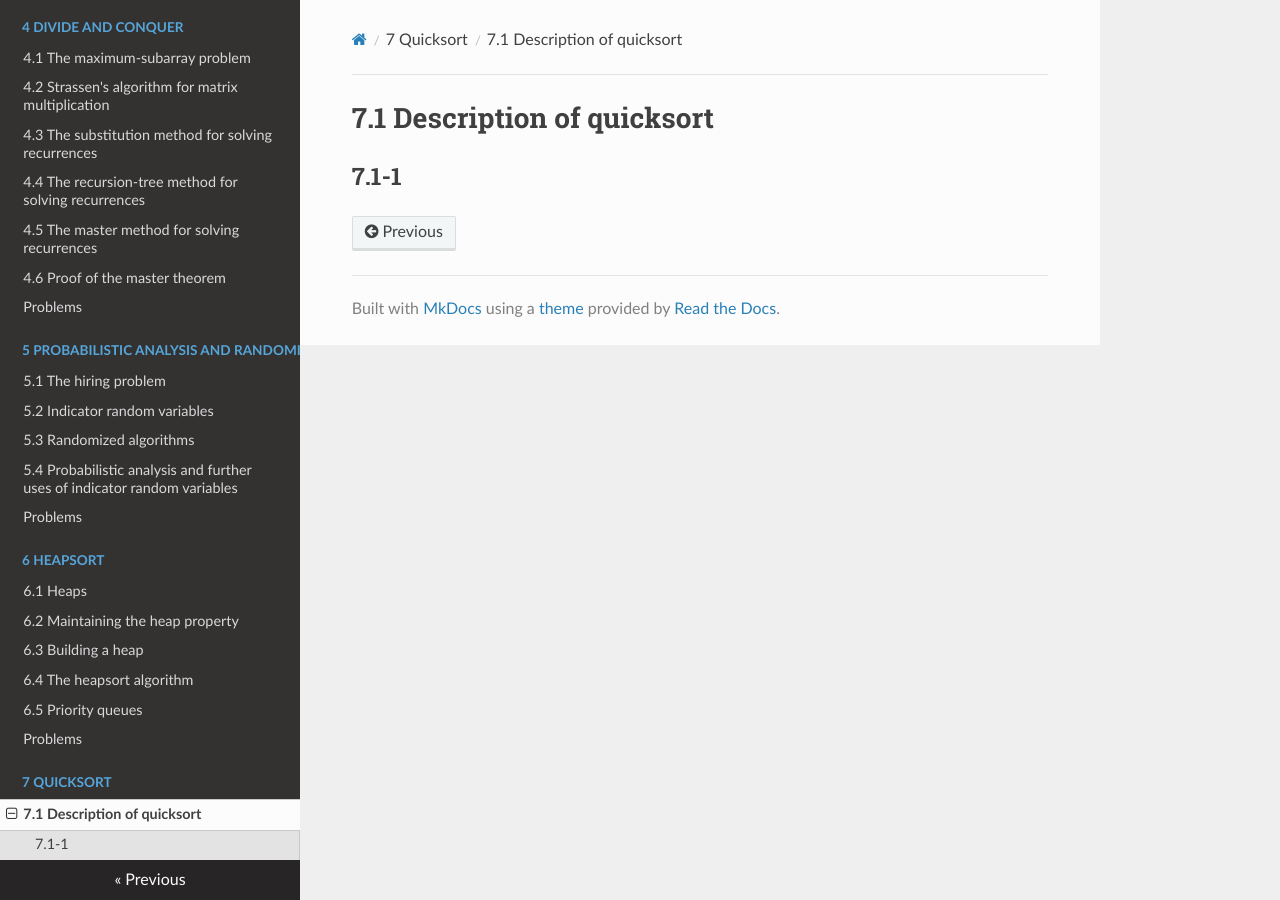
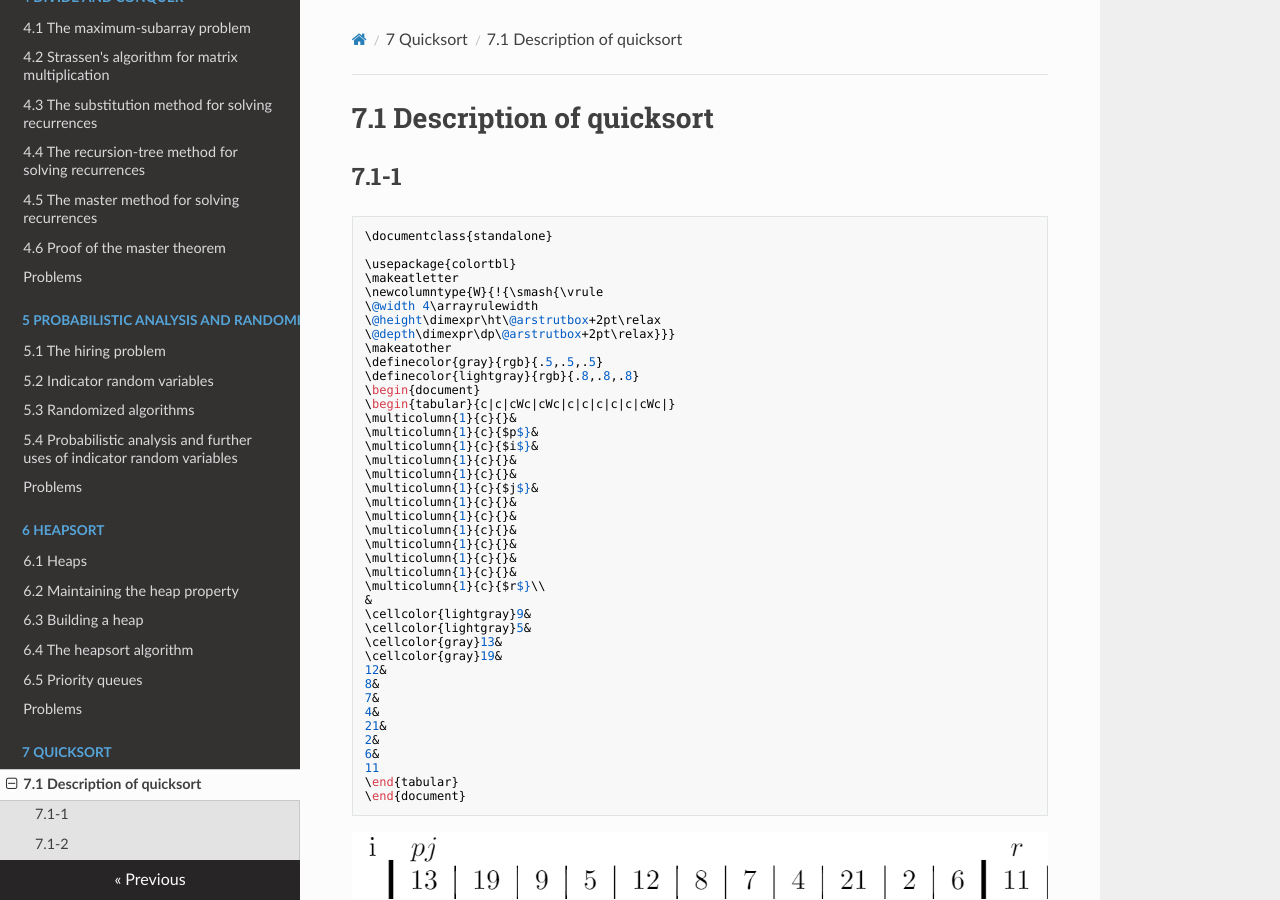
Before and after one commit to Frederick-S/Introduction-to-Algorithms-Notes, an MkDocs documentation site: the page built from docs/7-Quicksort/7.1-Description-of-quicksort.md, in a window 1280 px wide and 900 px high. Built offline with MkDocs 1.6.1, drawn with Linux system fonts in a browser that asks for light colours; nearby versions of some CDN libraries; old or Windows-style settings are respelled for this version of MkDocs.

Commit message:
Add 7.1-2

````diff
--- a/docs/7-Quicksort/7.1-Description-of-quicksort.md
+++ b/docs/7-Quicksort/7.1-Description-of-quicksort.md
@@ -1,2 +1,73 @@
 # 7.1 Description of quicksort
 ## 7.1-1
+```
+\documentclass{standalone}
+
+\usepackage{colortbl}
+\makeatletter
+\newcolumntype{W}{!{\smash{\vrule
+\@width 4\arrayrulewidth
+\@height\dimexpr\ht\@arstrutbox+2pt\relax
+\@depth\dimexpr\dp\@arstrutbox+2pt\relax}}}
+\makeatother
+\definecolor{gray}{rgb}{.5,.5,.5}
+\definecolor{lightgray}{rgb}{.8,.8,.8}
+\begin{document}
+\begin{tabular}{c|c|cWc|cWc|c|c|c|c|c|cWc|}
+\multicolumn{1}{c}{}&
+\multicolumn{1}{c}{$p$}&
+\multicolumn{1}{c}{$i$}&
+\multicolumn{1}{c}{}&
+\multicolumn{1}{c}{}&
+\multicolumn{1}{c}{$j$}&
+\multicolumn{1}{c}{}&
+\multicolumn{1}{c}{}&
+\multicolumn{1}{c}{}&
+\multicolumn{1}{c}{}&
+\multicolumn{1}{c}{}&
+\multicolumn{1}{c}{}&
+\multicolumn{1}{c}{$r$}\\
+&
+\cellcolor{lightgray}9&
+\cellcolor{lightgray}5&
+\cellcolor{gray}13&
+\cellcolor{gray}19&
+12&
+8&
+7&
+4&
+21&
+2&
+6&
+11
+\end{tabular}
+\end{document}
+```
+
+![Alt text](./7.1-1-a.png)
+
+![Alt text](./7.1-1-b.png)
+
+![Alt text](./7.1-1-c.png)
+
+![Alt text](./7.1-1-d.png)
+
+![Alt text](./7.1-1-e.png)
+
+![Alt text](./7.1-1-f.png)
+
+![Alt text](./7.1-1-g.png)
+
+![Alt text](./7.1-1-h.png)
+
+![Alt text](./7.1-1-i.png)
+
+![Alt text](./7.1-1-j.png)
+
+![Alt text](./7.1-1-k.png)
+
+![Alt text](./7.1-1-l.png)
+
+![Alt text](./7.1-1-m.png)
+
+## 7.1-2
````
Also changed, not shown: docs/7-Quicksort/7.1-1-l.png (renamed from docs/7-Quicksort/7.1-1-o.png), docs/7-Quicksort/7.1-1-m.png (renamed from docs/7-Quicksort/7.1-1-p.png).
